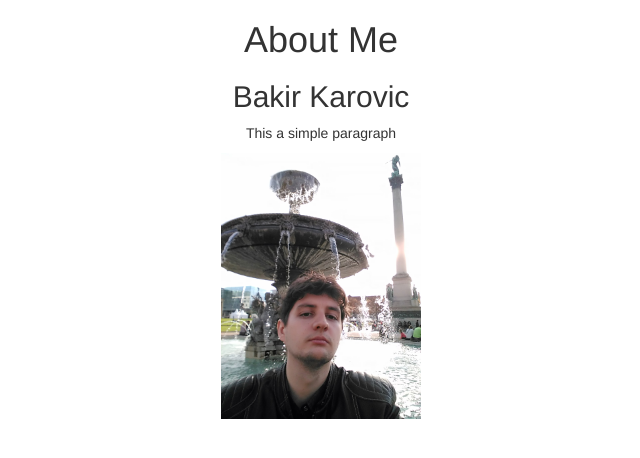
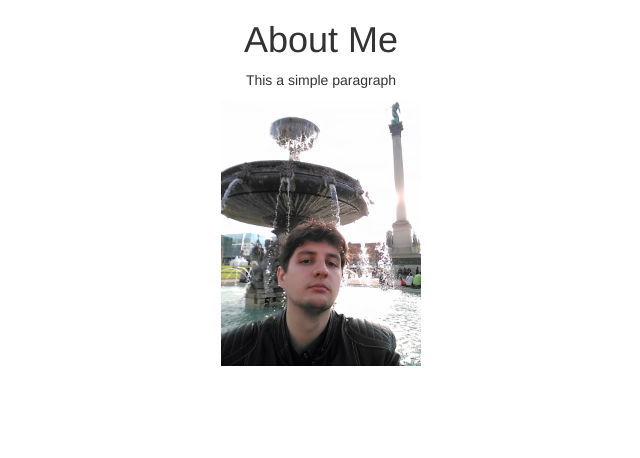
Before and after one commit to BakirK/BakirK.github.io, a plain HTML site: page tasks/Learn GIT (FOSSASIA)/index.html in a window 1280 px wide. Shown: the whole page, without its empty margins (319-959 px from the left). Drawn offline with Linux system fonts and the light colour scheme.

Commit message:
Revert "H2 Test"
This reverts commit 70395e95cce829953c41f145777afe11494289b2.

```diff
--- a/tasks/Learn GIT (FOSSASIA)/index.html
+++ b/tasks/Learn GIT (FOSSASIA)/index.html
@@ -8,7 +8,6 @@
 <body>
 <center>
 	<h1>About Me</h1>
-	<h2>Bakir Karovic</h2>
 	<p>This a simple paragraph</p>
 	<div><img width="200px" src="profilePic.jpg"> </div>
 </center>
```
